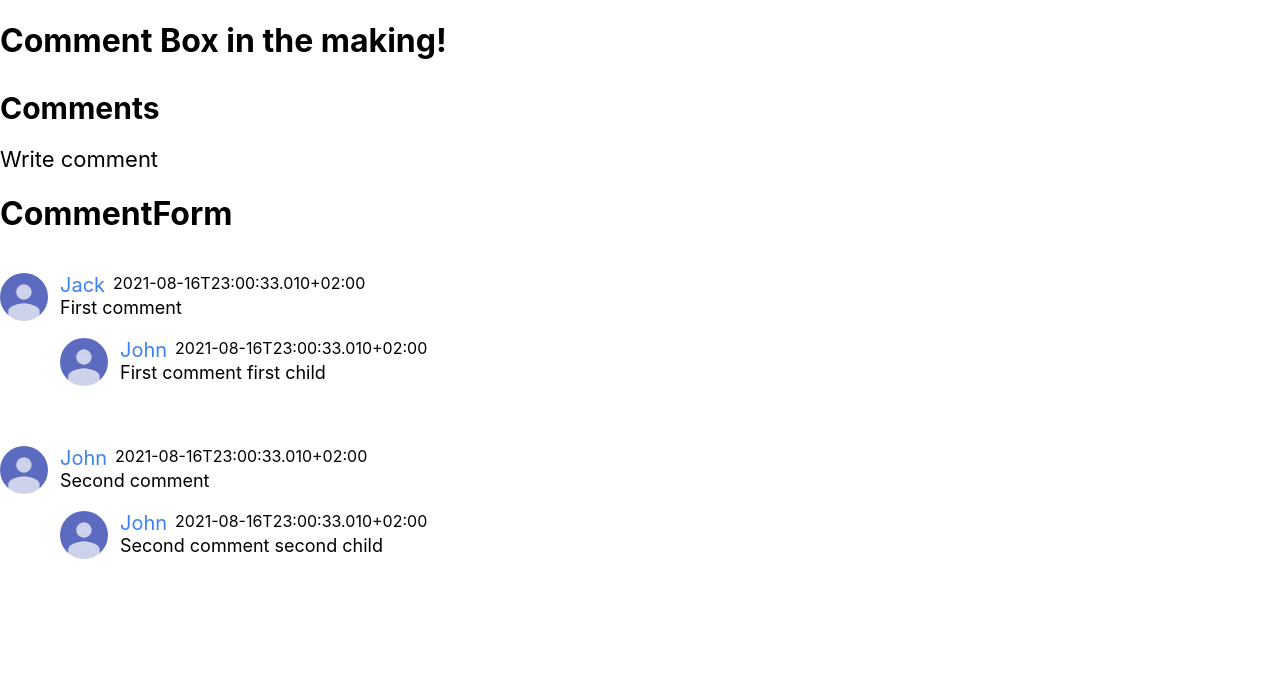
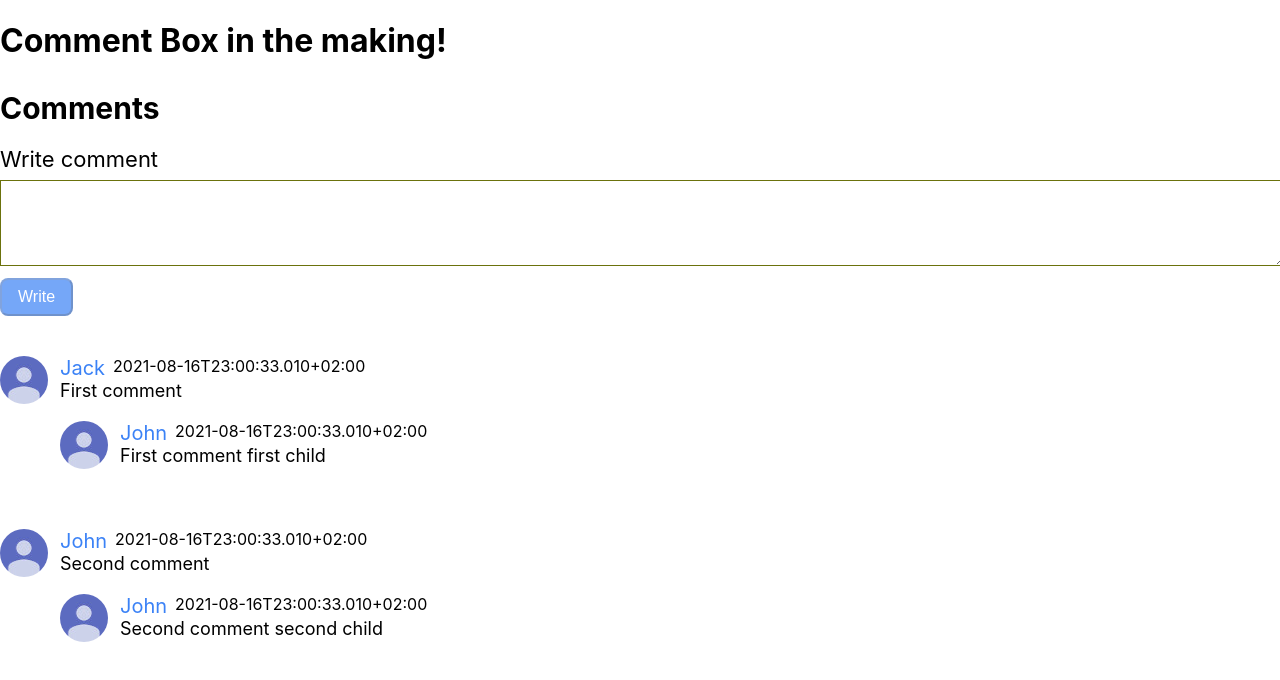
Before and after one commit to Raky79/Comments-Box, a React (Create React App) app: page / in a window 1280 px wide. Shown: the top 680 px of the page. Built offline with nearby package versions, Linux system fonts and the light colour scheme.

Commit message:
working on the comment form

```diff
--- a/src/comments/CommentForm.js
+++ b/src/comments/CommentForm.js
@@ -1,11 +1,21 @@
-const CommentForm  = () => {
+import { useState } from "react";
+
+const CommentForm  = ({handleSubmit, submitLabel}) => {    // that we created in the Comments component
+  const[text, setText] = useState("");   // we create the state for the text
+  const isTextareaDisabled = text.length === 0;    // this disables the button if we don't have any text
+  const onSubmit = event => {
+    event.preventDefault();       // so our form won't be submitted by default
+    handleSubmit(text);
+    setText("");        // to clean our textarea
+  };
     return (
-      <div>
-       <h1>
-        CommentForm
-       </h1>
-      </div>
+     <form onSubmit={onSubmit}>
+     {/* the value inside the textarea will be sync with our state ----> setText(e.target.value)*/}
+      <textarea className="comment-form-textarea" value={text} onChange={(e) => setText(e.target.value)}/>
+      {/* this disables the button if we don't have any text ---> disabled={isTextareaDisabled} */}
+       <button className="comment-form-button" disabled={isTextareaDisabled}>{submitLabel}</button>
+      </form>
     );
-  }
+  };
 
   export default CommentForm;
--- a/src/comments/Comments.js
+++ b/src/comments/Comments.js
@@ -1,5 +1,5 @@
 import { useState, useEffect } from "react";
-import {getComments as getCommentsApi} from '../api';
+import {getComments as getCommentsApi, createComment as createCommentApi} from '../api';
 import Comment from './Comment';
 import CommentForm from './CommentForm';
 
@@ -19,6 +19,9 @@ const Comments  = ({currentUserId}) => {     // we need to pass in our props the
 
     const addComment = (text, parentId) => {
         console.log("addComment", text, parentId);     // parentId , because when we create a reply we create a comment which is the child of another comment
+        createCommentApi(text, parentId).then(comment => {
+            setbackendComments([comment, ...backendComments])
+        })
     };
 
     useEffect(() => {
@@ -32,7 +35,7 @@ const Comments  = ({currentUserId}) => {     // we need to pass in our props the
       <div className="comments">
        <h3 className="comments-title">Comments</h3>
        <div className="comment-form-title">Write comment</div>
-       <CommentForm submitLabel="Write" handleSubmit="addComment"/>
+       <CommentForm submitLabel="Write" handleSubmit={addComment}/>
        {/* the container for the list of comments: */}
        <div className="comments-container">
        {/* and inside we want map through our comments and some of the comments are actuallly replies, so here we must first of all get our roots for comments and then render
```
